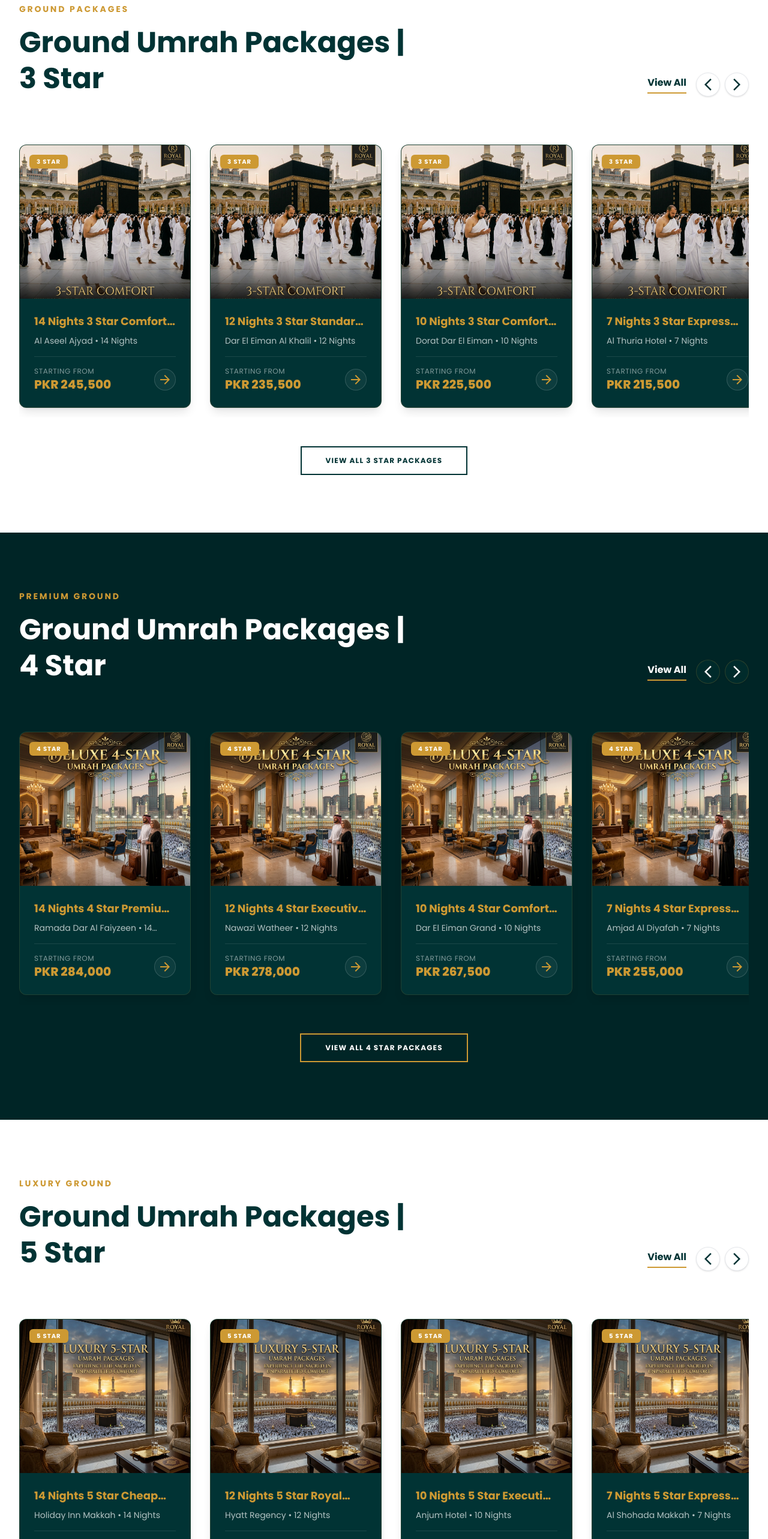
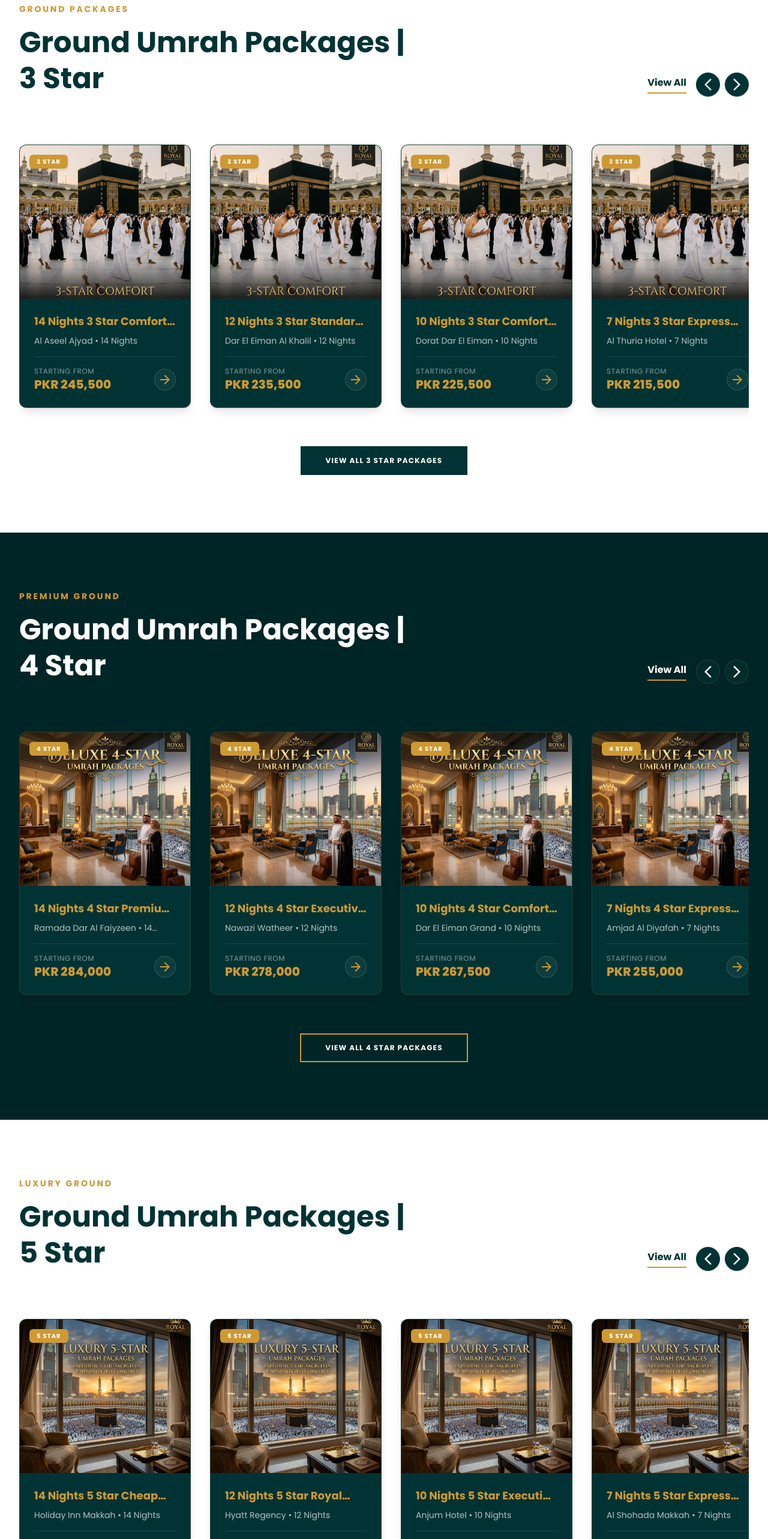
Before and after one commit to abubaker082512/rehman-umrah-travels, a React (Vite) app in the folder client/: page / in a window 1280 px wide. Shown: the part 3320-5886 px from the top of the page at 60% size. Built offline with nearby package versions, Linux system fonts and the light colour scheme; no server answers.

Commit message:
Update carousel arrows and bottom button styles in white homepage sections to use solid brand green and yellowish gold hovers

```diff
--- a/client/src/pages/Home3.jsx
+++ b/client/src/pages/Home3.jsx
@@ -590,14 +590,14 @@ const Home3 = () => {
                 <div className="flex items-center gap-2">
                   <button
                     onClick={() => scrollCarousel(star3Ref, 'left')}
-                    className="w-10 h-10 rounded-full border border-gray-200 hover:border-[#CD9933] text-[#013334] hover:text-[#CD9933] hover:bg-[#CD9933]/10 flex items-center justify-center transition-all bg-white shadow-sm cursor-pointer select-none active:scale-95"
+                    className="w-10 h-10 rounded-full border border-[#013334] bg-[#013334] text-white hover:bg-[#CD9933] hover:text-[#013334] hover:border-[#CD9933] flex items-center justify-center transition-all shadow-sm cursor-pointer select-none active:scale-95"
                     aria-label="Previous"
                   >
                     <span className="material-symbols-outlined text-base font-bold">arrow_back_ios_new</span>
                   </button>
                   <button
                     onClick={() => scrollCarousel(star3Ref, 'right')}
-                    className="w-10 h-10 rounded-full border border-gray-200 hover:border-[#CD9933] text-[#013334] hover:text-[#CD9933] hover:bg-[#CD9933]/10 flex items-center justify-center transition-all bg-white shadow-sm cursor-pointer select-none active:scale-95"
+                    className="w-10 h-10 rounded-full border border-[#013334] bg-[#013334] text-white hover:bg-[#CD9933] hover:text-[#013334] hover:border-[#CD9933] flex items-center justify-center transition-all shadow-sm cursor-pointer select-none active:scale-95"
                     aria-label="Next"
                   >
                     <span className="material-symbols-outlined text-base font-bold">arrow_forward_ios</span>
@@ -649,7 +649,7 @@ const Home3 = () => {
 
           <ScrollReveal animation="fade-down" delay={200} duration={600}>
             <div className="text-center mt-12">
-              <Link to="/packages" className="inline-block border-2 border-[#013334] text-[#013334] hover:bg-[#013334] hover:text-white px-10 py-3.5 text-xs font-bold tracking-widest uppercase transition-colors">VIEW ALL 3 STAR PACKAGES</Link>
+              <Link to="/packages" className="inline-block border-2 border-[#013334] bg-[#013334] text-white hover:bg-[#CD9933] hover:text-[#013334] hover:border-[#CD9933] px-10 py-3.5 text-xs font-bold tracking-widest uppercase transition-colors">VIEW ALL 3 STAR PACKAGES</Link>
             </div>
           </ScrollReveal>
         </div>
@@ -748,14 +748,14 @@ const Home3 = () => {
                 <div className="flex items-center gap-2">
                   <button
                     onClick={() => scrollCarousel(star5Ref, 'left')}
-                    className="w-10 h-10 rounded-full border border-gray-200 hover:border-[#CD9933] text-[#013334] hover:text-[#CD9933] hover:bg-[#CD9933]/10 flex items-center justify-center transition-all bg-white shadow-sm cursor-pointer select-none active:scale-95"
+                    className="w-10 h-10 rounded-full border border-[#013334] bg-[#013334] text-white hover:bg-[#CD9933] hover:text-[#013334] hover:border-[#CD9933] flex items-center justify-center transition-all shadow-sm cursor-pointer select-none active:scale-95"
                     aria-label="Previous"
                   >
                     <span className="material-symbols-outlined text-base font-bold">arrow_back_ios_new</span>
                   </button>
                   <button
                     onClick={() => scrollCarousel(star5Ref, 'right')}
-                    className="w-10 h-10 rounded-full border border-gray-200 hover:border-[#CD9933] text-[#013334] hover:text-[#CD9933] hover:bg-[#CD9933]/10 flex items-center justify-center transition-all bg-white shadow-sm cursor-pointer select-none active:scale-95"
+                    className="w-10 h-10 rounded-full border border-[#013334] bg-[#013334] text-white hover:bg-[#CD9933] hover:text-[#013334] hover:border-[#CD9933] flex items-center justify-center transition-all shadow-sm cursor-pointer select-none active:scale-95"
                     aria-label="Next"
                   >
                     <span className="material-symbols-outlined text-base font-bold">arrow_forward_ios</span>
@@ -807,7 +807,7 @@ const Home3 = () => {
 
           <ScrollReveal animation="fade-down" delay={200} duration={600}>
             <div className="text-center mt-12">
-              <Link to="/packages" className="inline-block border-2 border-[#013334] text-[#013334] hover:bg-[#013334] hover:text-white px-10 py-3.5 text-xs font-bold tracking-widest uppercase transition-colors">VIEW ALL 5 STAR PACKAGES</Link>
+              <Link to="/packages" className="inline-block border-2 border-[#013334] bg-[#013334] text-white hover:bg-[#CD9933] hover:text-[#013334] hover:border-[#CD9933] px-10 py-3.5 text-xs font-bold tracking-widest uppercase transition-colors">VIEW ALL 5 STAR PACKAGES</Link>
             </div>
           </ScrollReveal>
         </div>
@@ -1206,7 +1206,7 @@ const Home3 = () => {
             <div className="text-center mt-16">
               <Link
                 to="/packages"
-                className="inline-block border-2 border-[#013334] text-[#013334] hover:bg-[#013334] hover:text-white px-10 py-3.5 text-xs font-bold tracking-widest uppercase transition-colors"
+                className="inline-block border-2 border-[#013334] bg-[#013334] text-white hover:bg-[#CD9933] hover:text-[#013334] hover:border-[#CD9933] px-10 py-3.5 text-xs font-bold tracking-widest uppercase transition-colors"
               >
                 MORE TOURS
               </Link>
```
